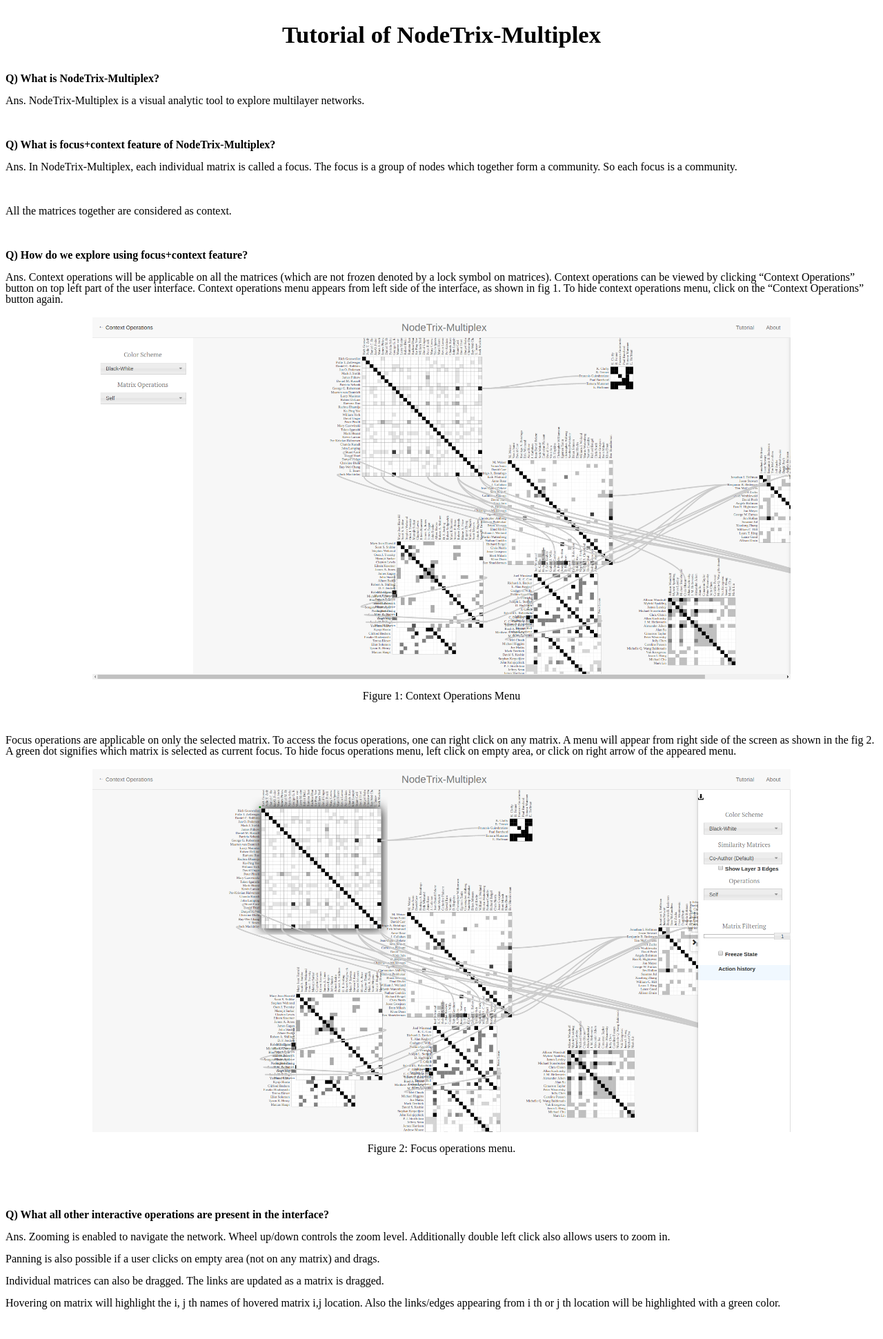
After one commit to shivam-agarwal/NTCH, a Flask app: page /tutorial in a window 1280 px wide. The commit adds this page. Shown: the whole page at 69% size. Run offline with Flask 2, Linux system fonts and the light colour scheme; parts of the project's set-up code (start-up, migrations or seed data) failed here and were passed over.

Commit message:
Adding tutorial page

```diff
--- a/server.py
+++ b/server.py
@@ -24,6 +24,10 @@ import os
 # os.chdir('/static')
 
 app = Flask(__name__)
+
+@app.route('/tutorial')
+def tutorial():
+    return render_template('tutorial.html')
 
 @app.route('/')
 def clusterings():
--- /dev/null
+++ b/templates/tutorial.html
@@ -0,0 +1,111 @@
+<!DOCTYPE HTML PUBLIC "-//W3C//DTD HTML 4.0 Transitional//EN">
+<html>
+<head>
+	<meta http-equiv="content-type" content="text/html; charset=utf-8"/>
+	<title></title>
+	<meta name="generator" content="LibreOffice 5.1.4.2 (Linux)"/>
+	<meta name="created" content="2016-09-14T20:41:35.143580145"/>
+	<meta name="changed" content="2016-09-14T21:47:38.427628116"/>
+	<style type="text/css">
+		@page { margin: 2cm }
+		p { margin-bottom: 0.25cm; line-height: 120% }
+		a:link { so-language: zxx }
+	</style>
+</head>
+<body lang="en-IN" dir="ltr">
+<br />
+<p align="center" style="margin-bottom: 0cm; line-height: 100%"><font size="4" style="font-size: 26pt"><b>Tutorial
+of NodeTrix-Multiplex</b></font></p>
+<p align="center" style="margin-bottom: 0cm; line-height: 100%"><br/>
+
+</p>
+<p align="left" style="margin-bottom: 0cm; line-height: 100%"><b>Q)
+What is NodeTrix-Multiplex?</b></p>
+<p align="left" style="margin-bottom: 0cm; line-height: 100%">Ans.
+NodeTrix-Multiplex is a visual analytic tool to explore multilayer
+networks.</p>
+<p align="left" style="margin-bottom: 0cm; line-height: 100%"><br/>
+
+</p>
+<p align="left" style="margin-bottom: 0cm; line-height: 100%"><b>Q)
+What is focus+context feature of NodeTrix-Multiplex?</b></p>
+<p align="left" style="margin-bottom: 0cm; line-height: 100%">Ans. In
+NodeTrix-Multiplex, each individual matrix is called a focus. The
+focus is a group of nodes which together form a community. So each
+focus is a community.
+</p>
+<p align="left" style="margin-bottom: 0cm; line-height: 100%"><br/>
+
+</p>
+<p align="left" style="margin-bottom: 0cm; line-height: 100%">All the
+matrices together are considered as context.
+</p>
+<p align="left" style="margin-bottom: 0cm; line-height: 100%"><br/>
+
+</p>
+<p align="left" style="margin-bottom: 0cm; line-height: 100%"><b>Q)
+How do we explore using focus+context feature?</b></p>
+<p align="left" style="margin-bottom: 0cm; line-height: 100%">Ans.
+Context operations will be applicable on all the matrices (which are
+not frozen denoted by a lock symbol on matrices). Context operations
+can be viewed by clicking “Context Operations” button on top left
+part of the user interface. Context operations menu appears from left
+side of the interface, as shown in fig 1. To hide context operations
+menu, click on the “Context Operations” button again.</p>
+<br />
+<div style='text-align: center'>
+<img src="static/context.png" width="80%" />
+</div>
+<p align="center" style="margin-bottom: 0cm; line-height: 100%"><font>Figure
+1: Context Operations Menu</font></p>
+<p align="left" style="margin-bottom: 0cm; line-height: 100%"><br/>
+
+</p>
+<p align="left" style="margin-bottom: 0cm; line-height: 100%">Focus
+operations are applicable on only the selected matrix. To access the
+focus operations, one can right click on any matrix. A menu will
+appear from right side of the screen as shown in the fig 2. A green
+dot signifies which matrix is selected as current focus. To hide
+focus operations menu, left click on empty area, or click on right
+arrow of the appeared menu.</p>
+<br />
+<div style='text-align: center'>
+<img src="static/focus.png" width="80%"  />
+</div>
+<p align="center" style="margin-bottom: 0cm; line-height: 100%"><font>Figure
+2: Focus operations menu.</font></p>
+<p align="left" style="margin-bottom: 0cm; line-height: 100%"><br/>
+
+</p>
+<p align="left" style="margin-bottom: 0cm; line-height: 100%"><br/>
+
+</p>
+<p align="left" style="margin-bottom: 0cm; line-height: 100%"><b>Q)
+What all other interactive operations are present in the interface?</b></p>
+<p align="left" style="margin-bottom: 0cm; line-height: 100%">Ans.
+Zooming is enabled to navigate the network. Wheel up/down controls
+the zoom level. Additionally double left click also allows users to
+zoom in.</p>
+<p align="left" style="margin-bottom: 0cm; line-height: 100%">
+
+</p>
+<p align="left" style="margin-bottom: 0cm; line-height: 100%">Panning
+is also possible if a user clicks on empty area (not on any matrix)
+and drags.</p>
+<p align="left" style="margin-bottom: 0cm; line-height: 100%">
+
+</p>
+<p align="left" style="margin-bottom: 0cm; line-height: 100%">Individual
+matrices can also be dragged. The links are updated as a matrix is
+dragged.</p>
+<p align="left" style="margin-bottom: 0cm; line-height: 100%">
+
+</p>
+<p align="left" style="margin-bottom: 0cm; line-height: 100%">Hovering
+on matrix will highlight the i, j th names of hovered matrix i,j
+location. Also the links/edges appearing from i th or j th  location
+will be highlighted with a green color.</p>
+<br/>
+<br/>
+</body>
+</html>
```
Also changed, not shown: templates/index.html (+5 -5 lines), static/context.png (added), static/focus.png (added).
